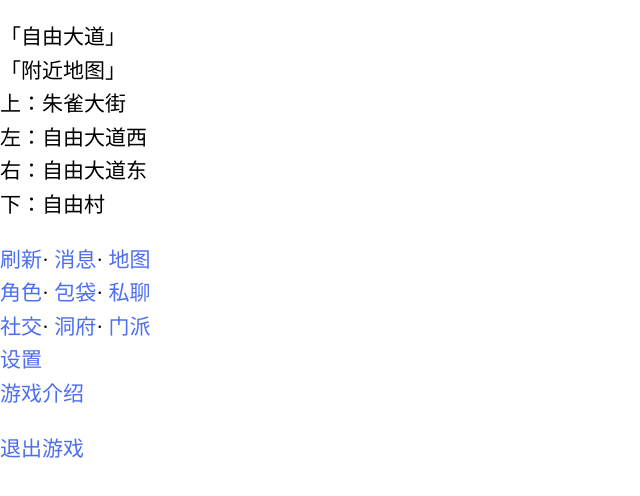
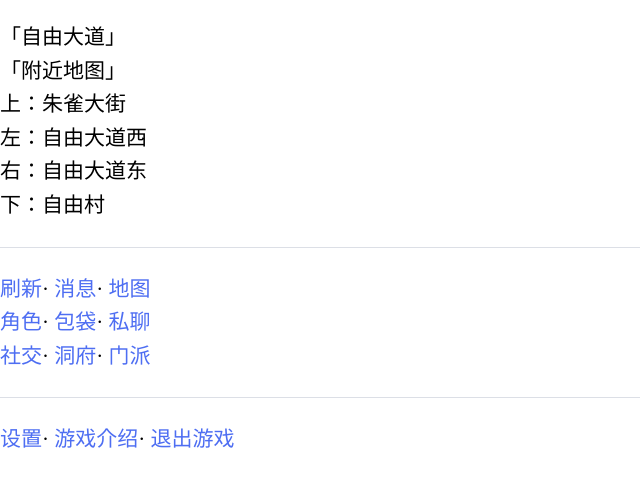
Before and after one commit to surfaceyu/swordman, a Vue app in the folder client/: page / in a window 1280 px wide. Shown: the top 496 px of the page, without its empty margins (0-640 px from the left). Built offline with nearby package versions, Linux system fonts and the light colour scheme; no server answers; sample sign-in values are in the browser's storage.

Commit message:
1.修改createUser为register 2.新增footer

```diff
--- /dev/null
+++ b/client/src/components/Footer.vue
@@ -0,0 +1,27 @@
+<template>
+    <p>
+        <a href="javascript:void(0)">设置</a>·
+        <a href="javascript:void(0)" @click="gameContentClick('AboutGame')">游戏介绍</a>·
+        <a href="javascript:void(0)" @click="logout">退出游戏</a>
+    </p>
+</template>
+
+<script setup lang="ts">
+import { OpenLogoutMessage } from '../api/messageApi';
+import http from '../http/http.js';
+import router from '../router.js';
+
+async function logout() {
+    await http.Post("/auth/logout")
+    OpenLogoutMessage()
+    localStorage.removeItem("token")
+    router.replace("/login")
+}
+
+const emits = defineEmits(["gameContentClick"])
+
+function gameContentClick(name: string) {
+    emits("gameContentClick", name)
+}
+
+</script>
--- a/client/src/components/Functions.vue
+++ b/client/src/components/Functions.vue
@@ -11,10 +11,6 @@
         <a href="javascript:void(0)">社交</a>·
         <a href="javascript:void(0)">洞府</a>·
         <a href="javascript:void(0)">门派</a>
-        <br>
-        <a href="javascript:void(0)">设置</a>
-        <br>
-        <a href="javascript:void(0)" @click="gameContentClick('AboutGame')">游戏介绍</a>
         <br>
     </p>
 </template>
--- a/client/src/pages/Game.vue
+++ b/client/src/pages/Game.vue
@@ -1,9 +1,8 @@
 <script setup lang="ts">
 import { onBeforeMount, ref } from 'vue'
-import { OpenLogoutMessage } from '../api/messageApi';
 import http from '../http/http.js';
-import router from '../router.js';
 import Functions from '../components/Functions.vue';
+import Footer from '../components/Footer.vue';
 
 const gameContentIdCache = localStorage.getItem("gameContentId")
 let gameContentId = ref(gameContentIdCache || "Map")
@@ -13,13 +12,6 @@ onBeforeMount(async () => {
     console.log("onBeforeMount = ", res)
 })
 
-async function logout() {
-    await http.Post("/auth/logout")
-    OpenLogoutMessage()
-    localStorage.removeItem("token")
-    router.replace("/login")
-}
-
 function gameContentClick(id: string) {
     localStorage.setItem("gameContentId", id)
     gameContentId.value = id
@@ -28,10 +20,10 @@ function gameContentClick(id: string) {
 
 <template>
     <component :is="gameContentId" @game-content-click="gameContentClick"></component>
+    <el-divider />
     <Functions @game-content-click="gameContentClick" />
-    <p>
-        <a href="javascript:void(0)" @click="logout">退出游戏</a>
-    </p>
+    <el-divider />
+    <Footer @game-content-click="gameContentClick" />
 </template>
 
 <style scoped>
--- a/client/src/pages/Login.vue
+++ b/client/src/pages/Login.vue
@@ -16,7 +16,7 @@
                 <el-button @click="resetForm(ruleFormRef)">重置</el-button>
             </el-form-item>
             <el-form-item>
-                <router-link to="/createUser">没有账号？先去注册</router-link>
+                <router-link to="/register">没有账号？先去注册</router-link>
             </el-form-item>
         </el-form>
     </el-row>
--- a/client/src/router.ts
+++ b/client/src/router.ts
@@ -1,21 +1,21 @@
 import {createRouter, createWebHashHistory} from 'vue-router'
 import Game from './pages/Game.vue'
 import Login from './pages/Login.vue'
-import CreateUser from './pages/CreateUser.vue'
+import Register from './pages/Register.vue'
 
 const router = createRouter({
     history: createWebHashHistory(),
     routes: [
         {path: "/", component: Game},
         {path: "/login", component: Login},
-        {path: "/createUser", component: CreateUser},
+        {path: "/register", component: Register},
         {path: "/game", component: Game},
     ]
 })
 
 router.beforeEach((to, from) => {
     let token = localStorage.getItem('token');
-    if (!token && to.path !== "/login" && to.path !== "/createUser") {
+    if (!token && to.path !== "/login" && to.path !== "/register") {
         return { path: "/login" }
     }
 })
```
Also changed, not shown: client/src/pages/Register.vue (renamed from client/src/pages/CreateUser.vue).
